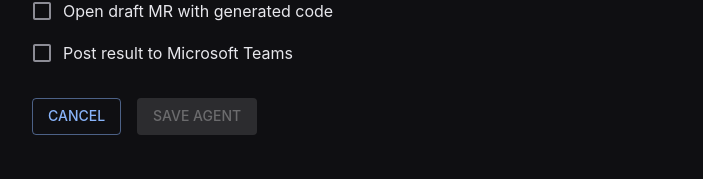
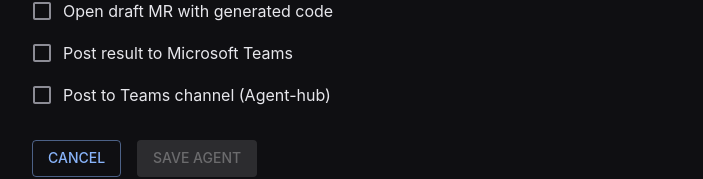
Before and after one commit to AssafAtias/globale.agent-hub, a React (Vite) app in the folder apps/client/: page /agents/new in a window 1280 px wide. Shown: the part 1584-1763 px from the top of the page, without its empty margins (232-935 px from the left). Built offline with nearby package versions, Linux system fonts and the light colour scheme; no server answers.

Commit message:
feat(teams): client option for teams_webhook channel output

```diff
--- a/apps/client/src/components/OutputSelector.tsx
+++ b/apps/client/src/components/OutputSelector.tsx
@@ -9,6 +9,7 @@ const OPTIONS = [
   { value: 'jira', label: 'Post comment on Jira ticket' },
   { value: 'draft_mr', label: 'Open draft MR with generated code' },
   { value: 'teams', label: 'Post result to Microsoft Teams' },
+  { value: 'teams_webhook', label: 'Post to Teams channel (Agent-hub)' },
 ];
 
 interface Props { value: string[]; onChange: (v: string[]) => void; }
```
